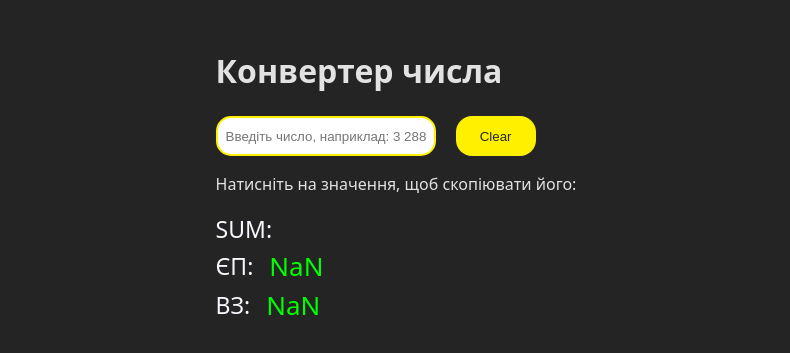
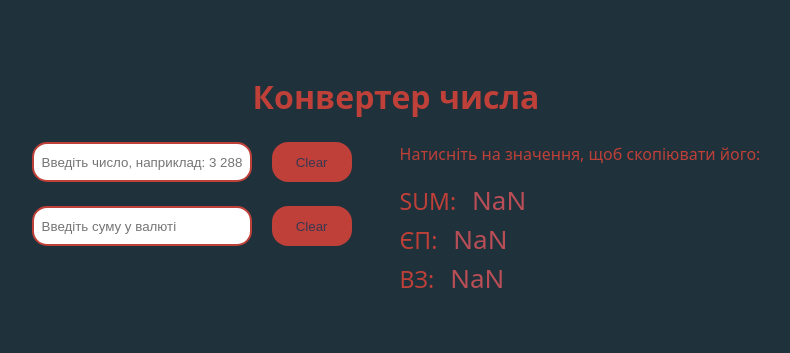
Before and after one commit to bveretelnik/convert-sum, a React (Vite) app: page / in a window 1280 px wide. Shown: the part 233-586 px from the top of the page, without its empty margins (252-1042 px from the left). Built offline with nearby package versions, Linux system fonts and the light colour scheme.

Commit message:
FT - fix styles and add currency calculate

```diff
--- a/src/components/Button/ClearButton.css
+++ b/src/components/Button/ClearButton.css
@@ -2,8 +2,8 @@
     margin-left: 20px;
     width: 80px;
     height: 40px;
-    background: #fff000;
-    color: #242424;
+    background: #be4039;
+    color: #383852;
     border: none;
     border-radius: 16px;
 }
--- a/src/components/CopyToClipboard/CopyToClipboard.css
+++ b/src/components/CopyToClipboard/CopyToClipboard.css
@@ -5,13 +5,13 @@
 }
 
 .clipboardLabel {
-    color: ghostwhite;
+    color: #be4039;
     font-size: 23px;
 }
 
 .clipboardValue {
     cursor: pointer;
-    color: #00FF00;
+    color: #b94e56;
     font-size: 26px;
 }
 
--- a/src/components/NumberConverter/NumberConverter.css
+++ b/src/components/NumberConverter/NumberConverter.css
@@ -11,13 +11,25 @@
   width: 200px;
   height: 20px;
   border-radius: 15px;
-  border: 2px solid #fff000;
+  border: 2px solid #be4039;
 }
 
 .convectorWrapper {
   width: fit-content;
+  display: flex;
+  gap: 48px;
+}
+
+.convectorInputWrapper {
+  display: flex;
+  flex-direction: column;
+  gap: 24px;
 }
 
 .convectorInput {
   padding: 8px;
 }
+
+.title {
+  margin: 0 0 15px 0;
+}
--- a/src/components/NumberConverter/NumberConverter.jsx
+++ b/src/components/NumberConverter/NumberConverter.jsx
@@ -7,8 +7,9 @@ import replaceChar from '../../heplers/replaceChar.js';
 
 const NumberConverter = () => {
   const inputRef = useRef(null);
+  const inputCurRef = useRef(null);
   const [input, setInput] = useState('');
-  const [convertedNumber, setConvertedNumber] = useState('');
+  const [inputCur, setInputCur] = useState('');
 
   const convertNumberFormat = input => {
     return input.replace(/\s/g, '').replace(/\./g, ',');
@@ -17,17 +18,21 @@ const NumberConverter = () => {
   const handleInputChange = e => {
     const value = e.target.value;
     setInput(value);
-    setConvertedNumber(convertNumberFormat(value));
   };
 
-  const number = parseFloat(convertedNumber.replace(',', '.'));
+  const number =
+    parseFloat(input.replace(',', '.')) *
+    (parseFloat(inputCur.replace(',', '.')) || 1);
+  console.log(number);
   const epTax = replaceChar(number * EP);
   const militaryTax = replaceChar(number * VZ);
 
   return (
     <div className="convectorContainer">
+      <h1>Конвертер числа</h1>
       <div className="convectorWrapper">
-        <h1>Конвертер числа</h1>
+        <div className="convectorInputWrapper">
+          <div>
             <input
               className="convectorInput"
               type="text"
@@ -42,10 +47,32 @@ const NumberConverter = () => {
                 inputRef.current.focus();
               }}
             />
-        <p>Натисніть на значення, щоб скопіювати його:</p>
-        <CopyToClipboard value={convertedNumber} label={'SUM:'} />
+          </div>
+          <div>
+            <input
+              className="convectorInput"
+              type="text"
+              value={inputCur}
+              ref={inputCurRef}
+              onChange={e => {
+                setInputCur(e.target.value);
+              }}
+              placeholder="Введіть суму у валюті"
+            />
+            <ClearButton
+              onClick={() => {
+                setInputCur('');
+                inputCurRef.current.focus();
+              }}
+            />
+          </div>
+        </div>
+        <div>
+          <p className="title">Натисніть на значення, щоб скопіювати його:</p>
+          <CopyToClipboard value={replaceChar(number)} label={'SUM:'} />
           <CopyToClipboard value={epTax || 0} label={'ЄП:'} />
           <CopyToClipboard value={militaryTax || 0} label={'ВЗ:'} />
+        </div>
       </div>
     </div>
   );
--- a/src/index.css
+++ b/src/index.css
@@ -4,8 +4,8 @@
   font-weight: 400;
 
   color-scheme: light dark;
-  color: rgba(255, 255, 255, 0.87);
-  background-color: #242424;
+  color: #be4039;
+  background-color: #1f313b;
 
   font-synthesis: none;
   text-rendering: optimizeLegibility;
```
Lines whose indentation alone changed are shown as unchanged.
